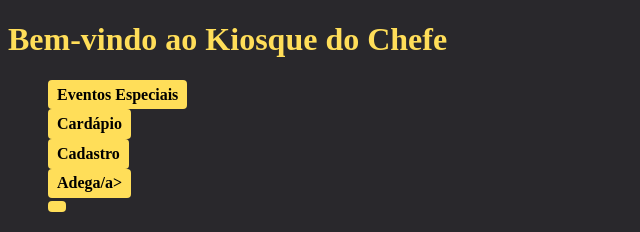
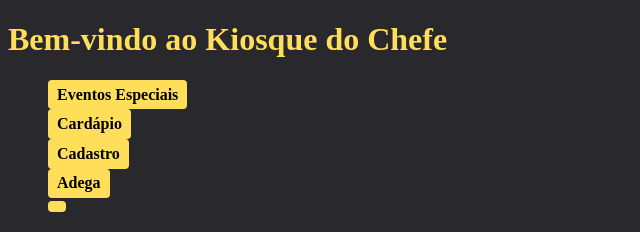
Before and after one commit to HzinDV/introdu--o-HTML, a plain HTML site: page docs/index.html in a window 1280 px wide. Shown: the top 232 px of the page, 0-640 px from the left. Drawn offline with Linux system fonts and the light colour scheme.

Commit message:
Update index.html

```diff
--- a/docs/index.html
+++ b/docs/index.html
@@ -16,7 +16,7 @@
             <li class="lista"><a href="#eventos" class="botao">Eventos Especiais</a></li>
             <li class="lista"><a href="cardapio.html" class="botao">Cardápio</a></li>
             <li class="lista"><a href="login.html" class="botao">Cadastro</a></li>
-            <li class="lista"><a href="adega.html" class="botao">Adega/a></li>
+            <li class="lista"><a href="adega.html" class="botao">Adega</li>
         </ul>
     </nav>
 
```
